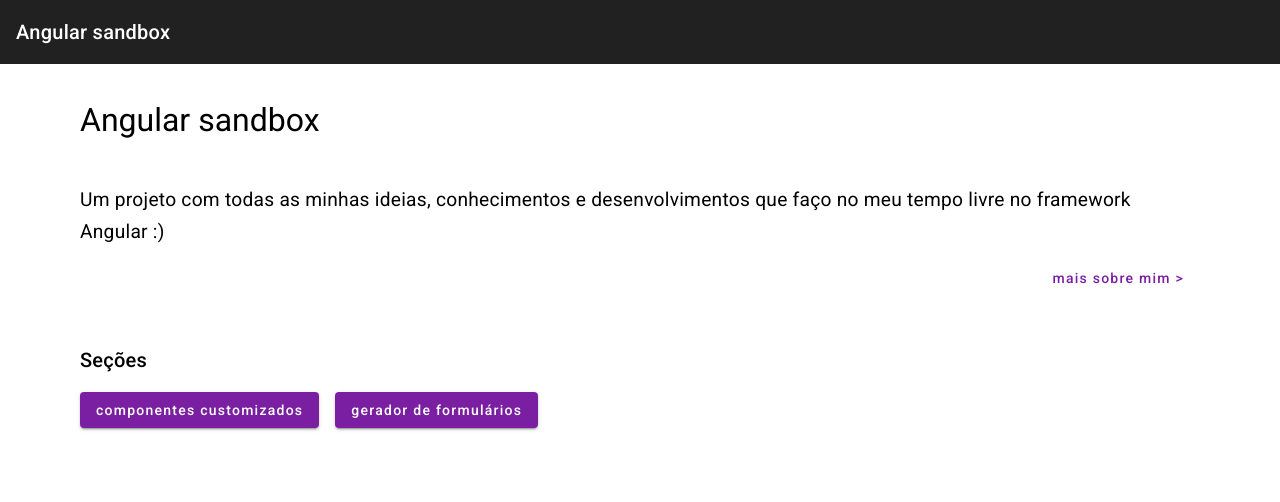
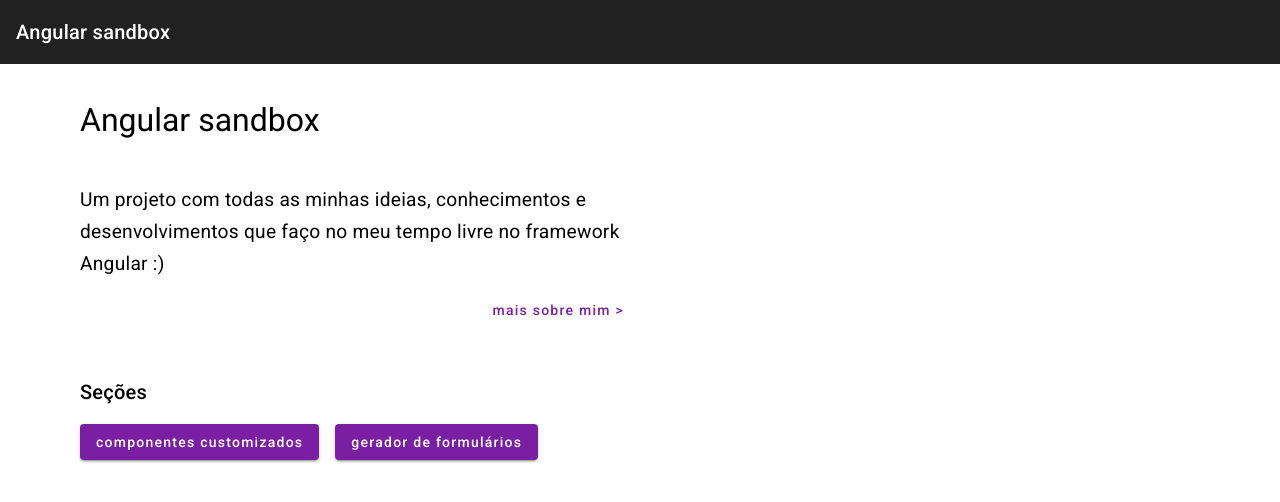
Before and after one commit to vitor-gercov/angular-sandbox, an Angular app: page / in a window 1280 px wide. Shown: the top 502 px of the page. Built offline with nearby package versions, Linux system fonts and the light colour scheme.

Commit message:
ajuste na responsividade da introducao

```diff
--- a/src/app/pages/home/home.component.css
+++ b/src/app/pages/home/home.component.css
@@ -27,7 +27,7 @@
 }
 
 @media(min-width: 500px) {
-    .home__introduction {
+    .home__project-introduction {
         margin-right: 25%;
     }
 
@@ -42,7 +42,7 @@
 
 @media(min-width: 700px) {
 
-    .home__introduction {
+    .home__project-introduction {
         margin-right: 50%;
     }
 }
```
